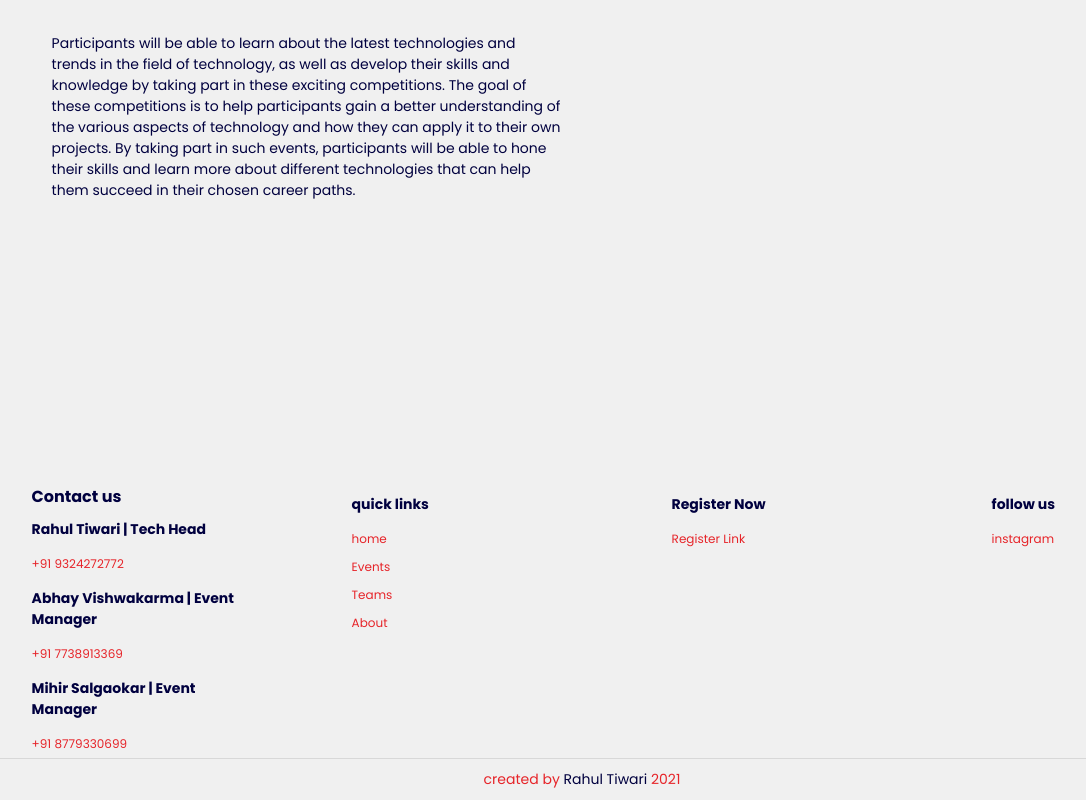
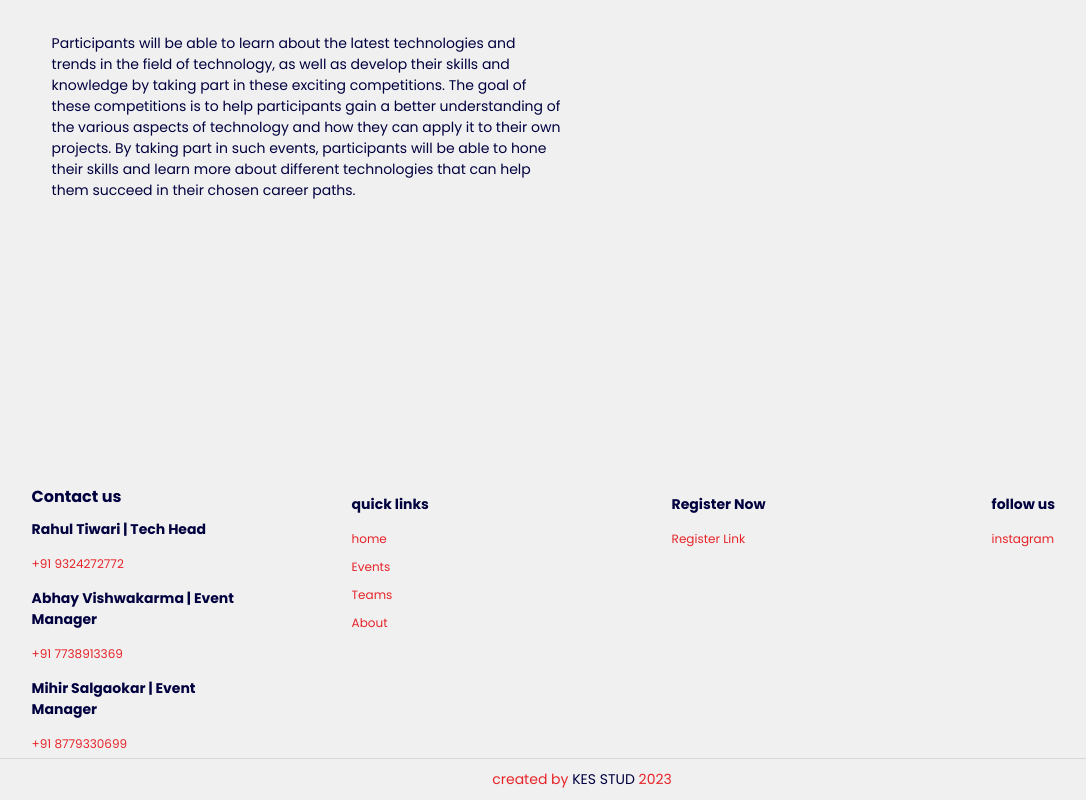
Before and after one commit to tiwarirahul28/the-future-tech, a React (Create React App) app: page /about in a window 1280 px wide. Shown: the part 896-1696 px from the top of the page, without its empty margins (58-1144 px from the left). Built offline with nearby package versions, Linux system fonts and the light colour scheme; the HTML template or start-up script is replaced by a standard one.

Commit message:
first commit

```diff
--- a/src/components/Footer.js
+++ b/src/components/Footer.js
@@ -29,10 +29,10 @@ const Footer = () => {
 
                 <div className="box">
                     <h3>follow us</h3>
-                    <a href="/">instagram</a>
+                    <a href="https://www.instagram.com/the_future_tech_23/">instagram</a>
                 </div>
             </div>
-            <h1 className="credit"> created by <a href="/">Rahul Tiwari</a> 2021 </h1>
+            <h1 className="credit"> created by <a href="/">KES STUD</a> 2023</h1>
         </div>
         </>
     )
```
